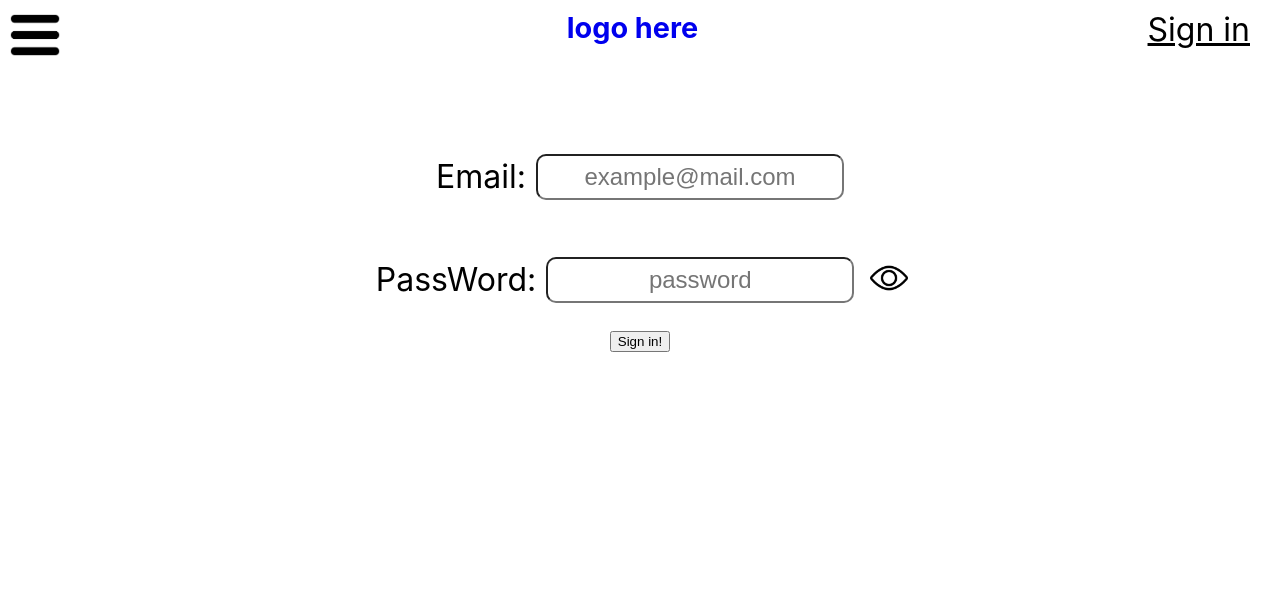
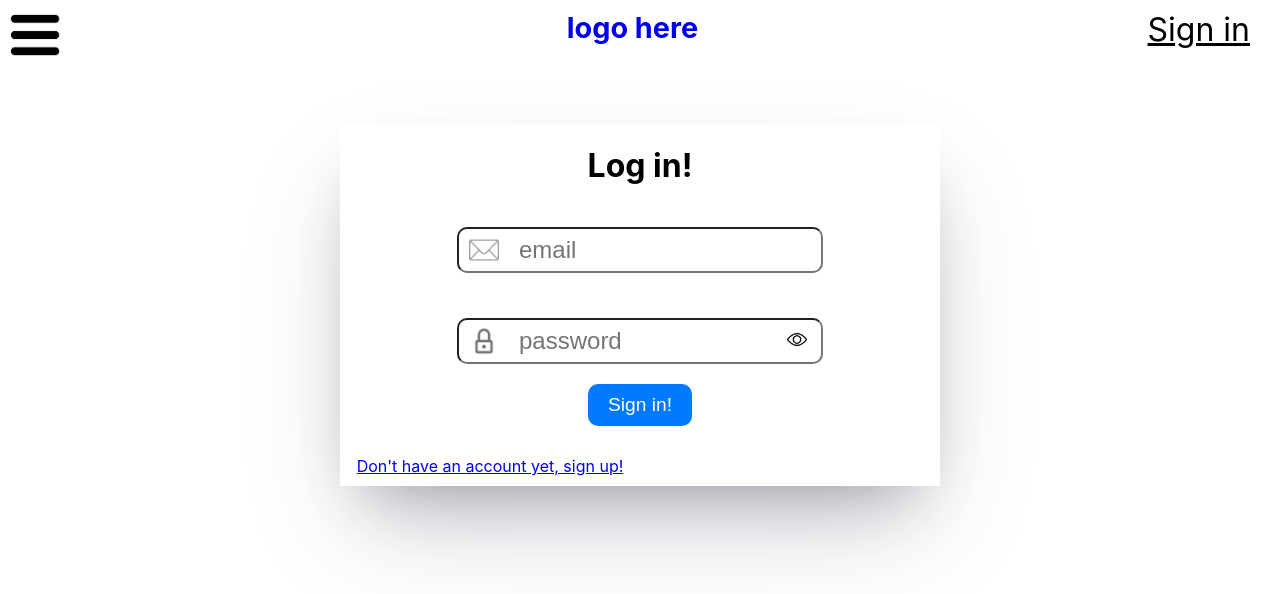
Before and after one commit to ianwhite355/find-a-pro, a React (Create React App) app in the folder my-app/: page /signin in a window 1280 px wide. Shown: the top 594 px of the page. Built offline with nearby package versions, Linux system fonts and the light colour scheme.

Commit message:
site currently not working, but this is saving some nice sign in page stuff

```diff
--- a/my-app/src/App.js
+++ b/my-app/src/App.js
@@ -6,7 +6,7 @@ import HomePage from "./pagehome";
 import CompanyPage from "./pagecompany";
 import BusinessSignUp from "./Pagebusinesssign";
 import SignIn from "./pagesignin";
-
+import UserSignUp from "./pageusersignup";
 
 const App = () => {
   return (
@@ -18,6 +18,7 @@ const App = () => {
                 {/* <Route path="/about" element={<About/>} /> */}
                 <Route path="/businessSignUp" element={<BusinessSignUp/>}/>
                 <Route path="/signin" element={<SignIn/>} />
+                <Route path="/usersignup" element={<UserSignUp/>}/>
             </Routes>
         </BrowserRouter>
   );
--- a/my-app/src/pagesignin.js
+++ b/my-app/src/pagesignin.js
@@ -2,6 +2,9 @@ import { useState } from "react"
 import styled from "styled-components"
 import hideImage from "./images/hide.png"
 import viewImage from "./images/view.png"
+import emailIcon from "./images/emailicon.png"
+import passwordIcon from "./images/passwordicon.png"
+import { Link } from "react-router-dom"
 
 const SignIn = () => {
     const [signIn, setSignIn] = useState(null)
@@ -17,14 +20,13 @@ const SignIn = () => {
 
     return (
         <Container>
+            <Title>Log in!</Title>
 
             <EmailContainer>
-                <Placeholder>Email:</Placeholder>
-                <EmailInput type="text" placeholder="example@mail.com" onChange={(event) => handleChange("name", event.target.value)}></EmailInput>
+                <EmailInput type="email" placeholder={`email`} onChange={(event) => handleChange("name", event.target.value)}></EmailInput>
             </EmailContainer>
 
             <PassWordContainer>
-                <Placeholder>PassWord:</Placeholder>
                 <PasswordInput type={showPassword ? "text" : "password"} placeholder="password" onChange={(event) => handleChange("name", event.target.value)}></PasswordInput>
                 <TogglePasswordButton onClick={handleTogglePassword}>
                     <ToggleIcon src={showPassword ? hideImage : viewImage} alt={showPassword ? "Hide" : "Show"}/>
@@ -32,83 +34,125 @@ const SignIn = () => {
             </PassWordContainer>
 
             <SignInButton>Sign in!</SignInButton>
+            <SignUp to="/usersignup">Don't have an account yet, sign up!</SignUp>
         </Container>
     )
 }
 
 const Container = styled.div`
+    position: relative;
+    left: 50%;
+    transform: translate(-50%);
+    width: 600px;
     display: flex;
     flex-direction: column;
     align-items: center;
     position: relative;
     top:50px;
+    box-shadow: rgba(255, 255, 255, 0.1) 0px 1px 1px 0px inset, rgba(50, 50, 93, 0.25) 0px 50px 100px -20px, rgba(0, 0, 0, 0.3) 0px 30px 60px -30px;
+    @media (min-width: 200px) and (max-width:850px){
+        width: 90%;
+    }
+`;
 
-`;
+const Title = styled.h1`
+`
 
 const EmailContainer = styled.div`
     display: Flex;
-    align-items: center;
-`
+    flex-direction: column;
+    padding: 20px;
 
-const Placeholder = styled.p`
-    font-size: 2em;
-    padding-right: 10px;
-    @media (min-width: 200px) and (max-width:850px){
-        font-size:1.4em;
-    }
 `
 
 const EmailInput = styled.input`
-    text-align: center;
     border-radius: 10px;
     font-size: 1.5em;
     width: 300px;
     height: 40px;
     top:300px;
+    padding-left: 60px;
+    background-image: url(${emailIcon});
+    background-repeat: no-repeat;
+    background-position: 10px center;
+    background-size: 30px;
     @media (min-width: 200px) and (max-width:850px){
         top:200px;
         height: 30px;
-        width:270px;
+        width:250px;
     }
 `
 
 
 const PassWordContainer = styled.div`
-    display: flex;
-    align-items: center;
+    position: relative;
+    margin-top: 25px;
 
 `
 
 const PasswordInput = styled.input`
-    text-align: center;
+
     border-radius: 10px;
     font-size: 1.5em;
     width: 300px;
     height: 40px;
+    padding-left: 60px;
+    background-image: url(${passwordIcon});
+    background-repeat: no-repeat;
+    background-position: 10px center;
+    background-size: 30px;
+
     @media (min-width: 200px) and (max-width:850px){
-        @media (min-width: 200px) and (max-width:850px){
         top:200px;
         height: 30px;
-        width:205px;
+        width:250px;
     }
+
+`
+
+const TogglePasswordButton = styled.button`
+    background: none;
+    border: none;
+    outline: none;
+    cursor: pointer;
+    position: absolute;
+    top: 50%;
+    right: 10px;
+    transform: translateY(-50%);
+    /* background: white;
+    border: none;
+    position: relative;
+    left: 10px;
+    width: 50px; */
+`;
+
+const ToggleIcon = styled.img`
+    width: 20px;
+    height: 20px;
+`;
+
+const SignInButton = styled.button`
+    background-color: #007bff;
+    color: white;
+    border: none;
+    border-radius: 10px;
+    padding: 10px 20px;
+    margin: 20px;
+    font-size: 1.2em;
+    cursor: pointer;
+
+    &:hover {
+        background-color: #0056b3;
     }
 `
 
-const TogglePasswordButton = styled.button`
-    background: white;
-    border: none;
+const SignUp = styled(Link)`
     position: relative;
-    left: 10px;
-    width: 50px;
-`;
-
-const ToggleIcon = styled.img`
-    width: 100%;
-    height: 100%;
-`;
-
-const SignInButton = styled.button`
-
+    right:150px;
+    padding: 10px;
+    @media (min-width: 200px) and (max-width:850px){
+        right:0px;
+    }
 `
 
 export default SignIn
--- /dev/null
+++ b/my-app/src/pageusersignup.js
@@ -0,0 +1,9 @@
+import styled from "styled-components"
+
+const UserSignUp = () => {
+    return (
+        <p>test</p>
+    )
+}
+
+export default UserSignUp
```
Also changed, not shown: my-app/src/images/emailicon.png (added), my-app/src/images/passwordicon.png (added).
